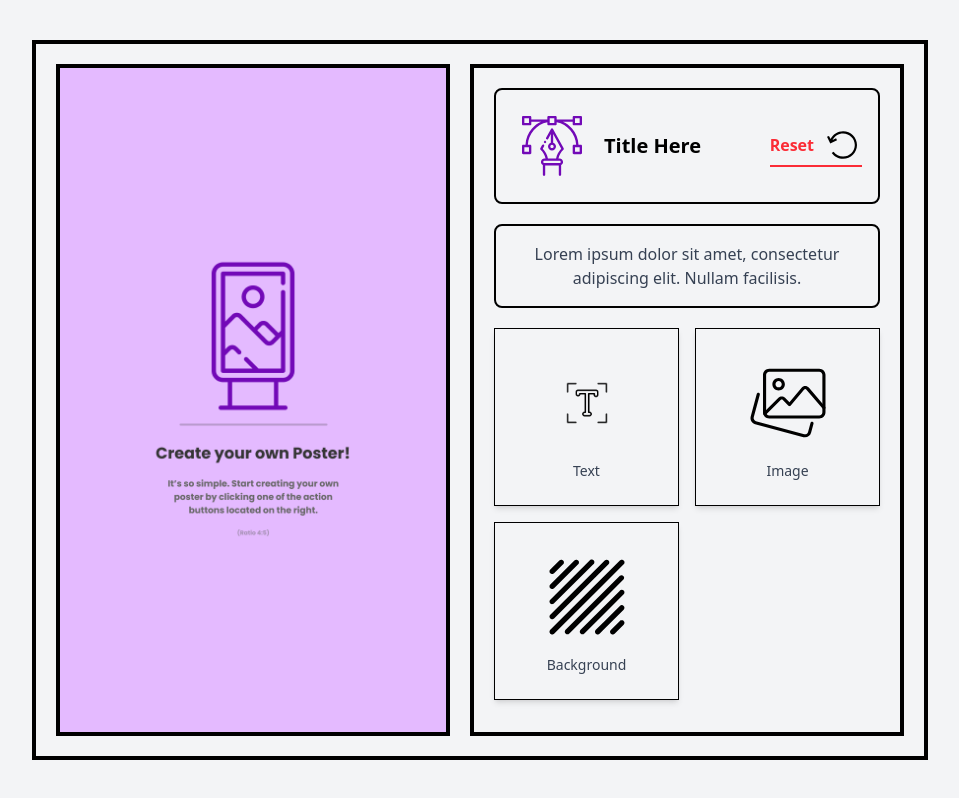
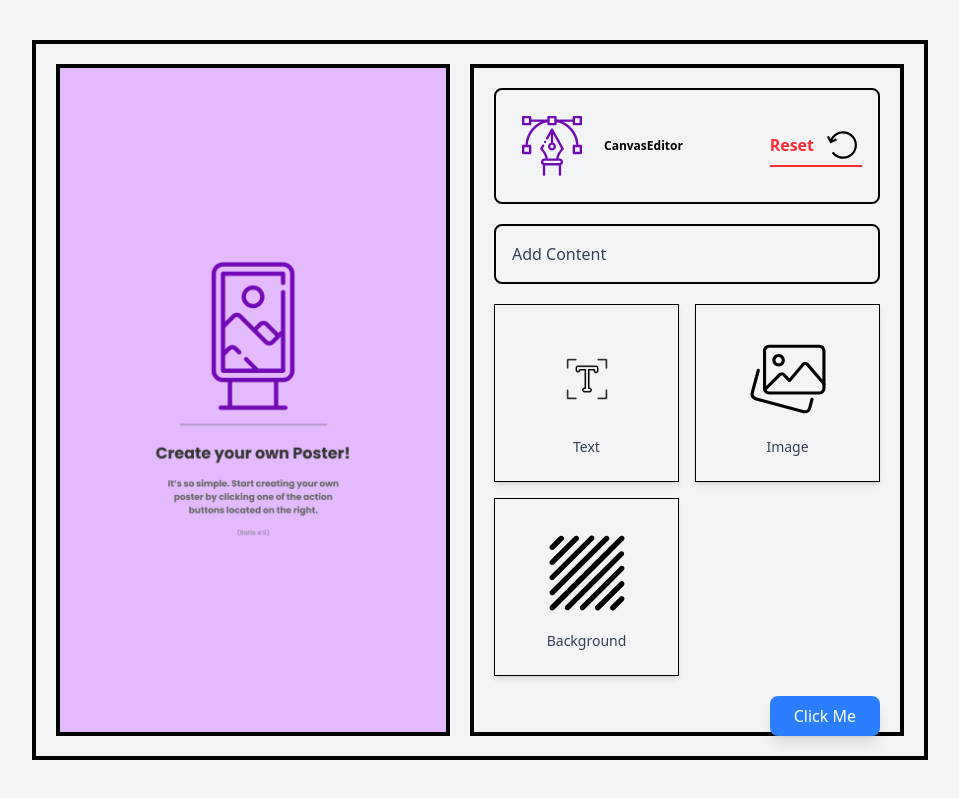
Before and after one commit to Boar-ingCode/CanvasEditor, a React (Vite) app: page / in a window 1280 px wide. Shown: the whole page, without its empty margins (160-1119 px from the left). Built offline with nearby package versions, Linux system fonts and the light colour scheme.

Commit message:
Change styling of right component

```diff
--- a/src/components/RightContainer.tsx
+++ b/src/components/RightContainer.tsx
@@ -19,7 +19,7 @@ const RightContainer: React.FC = () => {
     {/* Left Side - Logo + Title */}
     <div className="flex items-center gap-3">
       <img src={Logo} alt="Logo" className="w-20 h-20 object-contain" />
-      <h2 className="text-xl font-bold">Title Here</h2>
+      <h2 className="text-xs font-bold">CanvasEditor</h2>
     </div>
   {/* Right Side - Reset Icon (Vertical Layout) */}
   <div className="flex items-center gap-2 border-b-2 border-red-500 pb-">
@@ -30,9 +30,8 @@ const RightContainer: React.FC = () => {
 
       {/* Second Section - Random Text */}
       <div className="border-2 border-black p-4 rounded-lg">
-        <p className="text-gray-700 text-center">
-          Lorem ipsum dolor sit amet, consectetur adipiscing elit. Nullam
-          facilisis.
+        <p className="text-gray-700">
+          Add Content
         </p>
       </div>
 
@@ -50,6 +49,13 @@ const RightContainer: React.FC = () => {
           </div>
         ))}
       </div>
+
+       {/* ✅ Fourth Section - Button in the Bottom Right Corner */}
+      <div className="flex justify-end mt-auto">
+        <button className="bg-blue-500 text-white px-6 py-2 rounded-lg shadow-lg hover:bg-blue-600">
+          Click Me
+        </button>
+      </div>
     </div>
   );
 };
```
